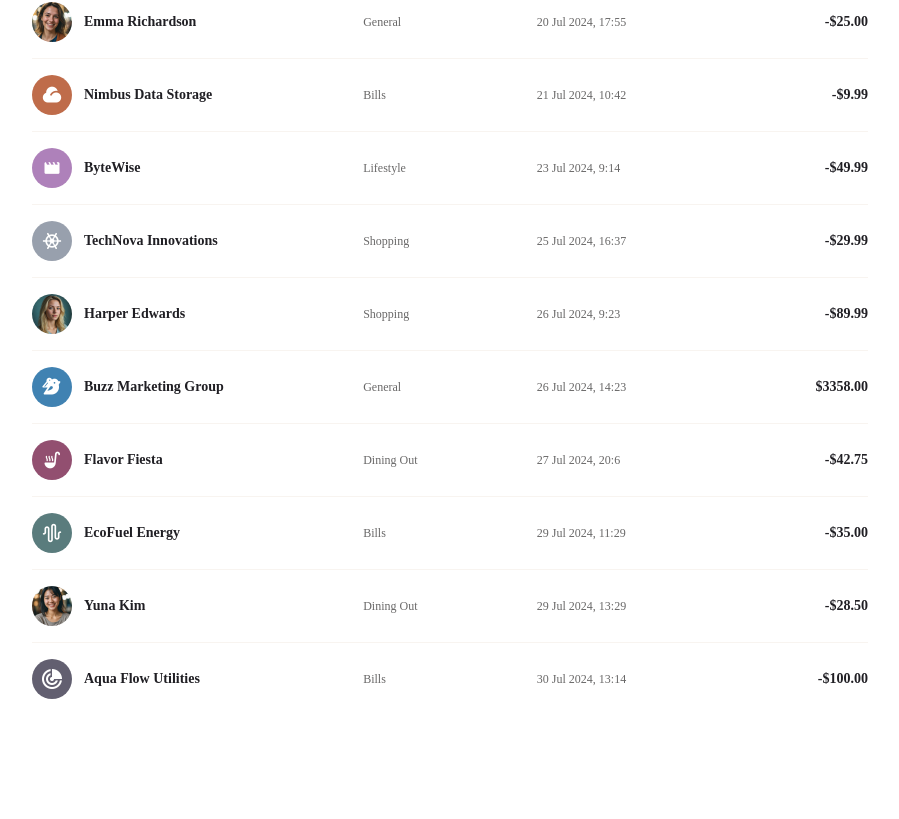
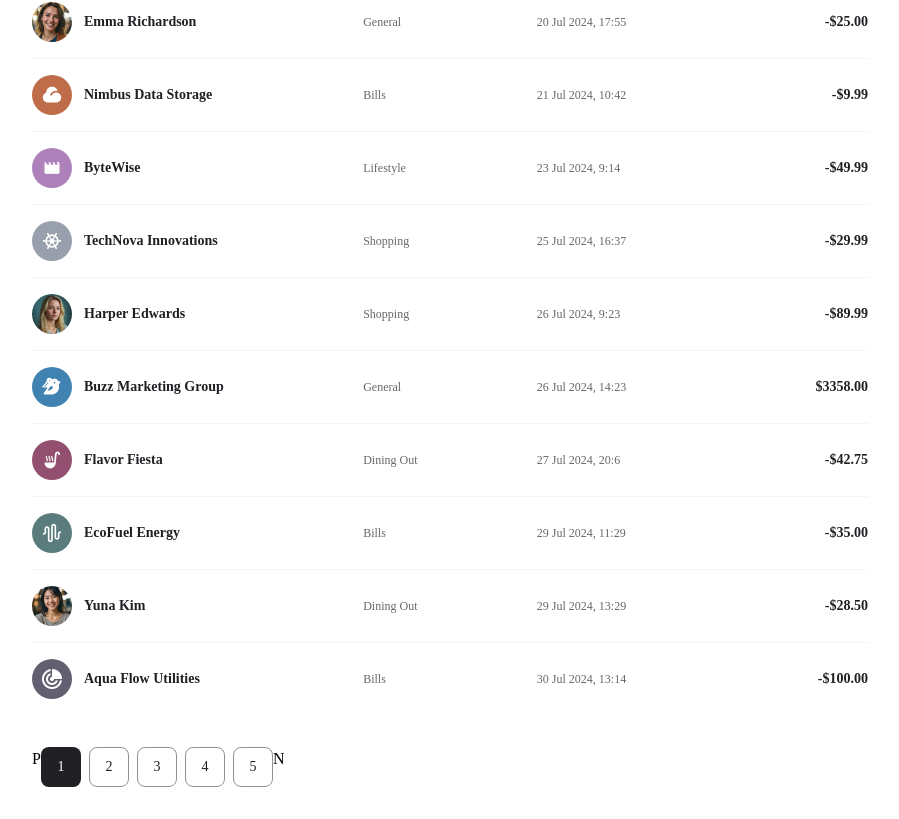
Before and after one commit to gianmarcoricciarelli/personal-finance-app, a React (Vite) app: page /transactions in a window 1280 px wide. Shown: the part 3088-3907 px from the top of the page, without its empty margins (340-1239 px from the left). Before the commit the page ends 3819 px from the top, so only its background shows below. Built offline with nearby package versions, Linux system fonts and the light colour scheme; a web font is replaced by a local one.

Commit message:
feature(transactions): init pagination's implementation

```diff
--- a/src/pages/Transactions/TransactionsTable/TransactionTable.tsx
+++ b/src/pages/Transactions/TransactionsTable/TransactionTable.tsx
@@ -99,8 +99,104 @@ function Body({ transactions }: { transactions: TransactionType[] }) {
     )
 }
 
+function Footer({ pages }: { pages: number }) {
+    const { isMobile } = useContext(ViewportObserver)
+
+    const [selectedPage, setSelectedPage] = useState('1')
+
+    let pageNumbers: string[] = []
+    if (isMobile) {
+        switch (selectedPage) {
+            case '1':
+            case '2':
+                pageNumbers = ['1', '2', '...', pages.toString()]
+                break
+            case (pages - 1).toString():
+                pageNumbers = [
+                    '1',
+                    '...',
+                    (pages - 1).toString(),
+                    pages.toString(),
+                ]
+                break
+            default:
+                pageNumbers = ['...', selectedPage, '...', pages.toString()]
+                break
+        }
+    } else if (pages > 5) {
+        switch (selectedPage) {
+            case '1':
+            case '2':
+            case (pages - 1).toString():
+            case pages.toString():
+                pageNumbers = [
+                    '1',
+                    '2',
+                    '...',
+                    (pages - 1).toString(),
+                    pages.toString(),
+                ]
+                break
+            default:
+                pageNumbers = [
+                    '1',
+                    '...',
+                    selectedPage,
+                    '...',
+                    pages.toString(),
+                ]
+        }
+    } else {
+        pageNumbers = ['1', '2', '3', '4', '5']
+    }
+
+    return (
+        <div className='pt-6 flex'>
+            <span>P</span>
+            <div className='flex gap-2'>
+                {pageNumbers.map((pageNumber, index) => (
+                    <div
+                        key={index}
+                        className={clsx(
+                            'h-10 w-10 transition-colors duration-300',
+                            'flex justify-center items-center',
+                            'rounded-lg',
+                            'group hover:cursor-pointer',
+                            {
+                                'bg-pfa-white border-[1px] border-pfa-beige-500 hover:bg-pfa-beige-500 hover:border-0':
+                                    selectedPage !== pageNumber,
+                                'bg-pfa-grey-900': selectedPage === pageNumber,
+                            }
+                        )}
+                        onClick={
+                            pageNumber !== '...'
+                                ? () => setSelectedPage(pageNumber)
+                                : undefined
+                        }
+                    >
+                        <Text
+                            className={clsx('transition-colors duration-300', {
+                                'group-hover:text-pfa-white':
+                                    selectedPage !== pageNumber,
+                            })}
+                            fontSize='sm'
+                            color={
+                                selectedPage === pageNumber
+                                    ? 'pfa-white'
+                                    : 'pfa-grey-900'
+                            }
+                        >
+                            {pageNumber}
+                        </Text>
+                    </div>
+                ))}
+            </div>
+            <span>N</span>
+        </div>
+    )
+}
+
 export default function TransactionTable() {
-    const { isMobile } = useContext(ViewportObserver)
     const {
         data: { transactions },
     } = useContext(DataContext)
@@ -113,6 +209,9 @@ export default function TransactionTable() {
         filtering === 'All transactions'
             ? transactions
             : transactions.filter((t) => t.category === filtering)
+    const pages =
+        Math.floor(_transactions.length / 10) +
+        (_transactions.length % 10 > 0 ? 1 : 0)
 
     return (
         <div
@@ -128,6 +227,7 @@ export default function TransactionTable() {
                 onFilterChange={setFiltering}
             />
             <Body transactions={_transactions} />
+            <Footer pages={pages} />
         </div>
     )
 }
--- a/src/tailwind_index.css
+++ b/src/tailwind_index.css
@@ -855,6 +855,10 @@ video {
   border-width: 1px;
 }
 
+.border-0 {
+  border-width: 0px;
+}
+
 .border-l-4 {
   border-left-width: 4px;
 }
@@ -980,6 +984,10 @@ video {
   padding-top: 0.5rem;
 }
 
+.pt-6 {
+  padding-top: 1.5rem;
+}
+
 .text-end {
   text-align: end;
 }
@@ -1074,6 +1082,11 @@ video {
 .text-pfa-yellow {
   --tw-text-opacity: 1;
   color: rgb(242 205 172 / var(--tw-text-opacity, 1));
+}
+
+.\!text-pfa-white {
+  --tw-text-opacity: 1 !important;
+  color: rgb(255 255 255 / var(--tw-text-opacity, 1)) !important;
 }
 
 .opacity-0 {
@@ -1164,6 +1177,10 @@ body {
   cursor: pointer;
 }
 
+.hover\:border-0:hover {
+  border-width: 0px;
+}
+
 .hover\:bg-pfa-beige-100:hover {
   --tw-bg-opacity: 1;
   background-color: rgb(248 244 240 / var(--tw-bg-opacity, 1));
@@ -1181,6 +1198,11 @@ body {
 .hover\:bg-pfa-white:hover {
   --tw-bg-opacity: 1;
   background-color: rgb(255 255 255 / var(--tw-bg-opacity, 1));
+}
+
+.hover\:text-pfa-white:hover {
+  --tw-text-opacity: 1;
+  color: rgb(255 255 255 / var(--tw-text-opacity, 1));
 }
 
 .hover\:shadow-sm-solid-pfa-beige-500:hover {
@@ -1205,6 +1227,11 @@ body {
   color: rgb(32 31 36 / var(--tw-text-opacity, 1));
 }
 
+.group:hover .group-hover\:text-pfa-white {
+  --tw-text-opacity: 1;
+  color: rgb(255 255 255 / var(--tw-text-opacity, 1));
+}
+
 @media (min-width: 640px) {
   .sm\:flex {
     display: flex;
```
